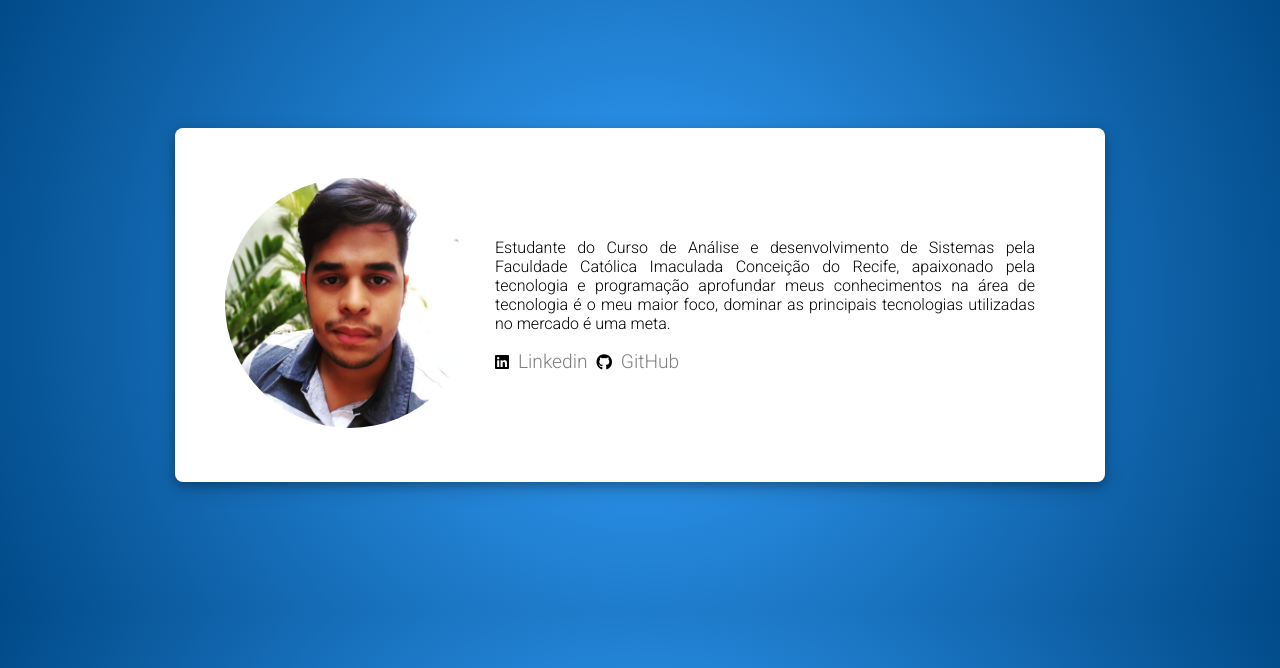
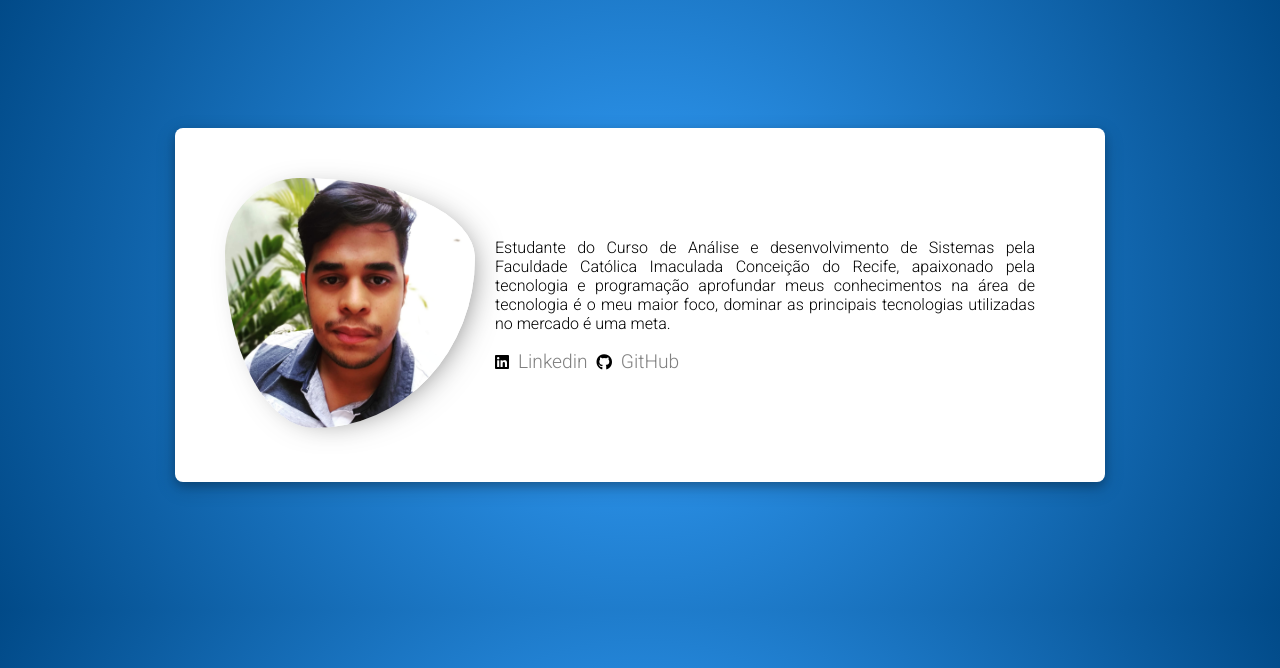
Before and after one commit to samuelikz/samuelikz, a PHP site: page / in a window 1280 px wide. Shown: the top 668 px of the page. Run offline with PHP 8.4, Linux system fonts and the light colour scheme; some libraries are stand-ins or nearby versions.

Commit message:
Update layout.css

```diff
--- a/assets/css/layout.css
+++ b/assets/css/layout.css
@@ -26,10 +26,14 @@ body {
 }
 
 div.image img {
-  border-radius: 50%;
-  width: 250px;
-  height: 250px;
+    border-radius: 30% 70% 64% 36% / 30% 32% 68% 70%;
+    width: 250px;
+    height: 250px;
+    -webkit-box-shadow: 9px 4px 35px -18px rgb(0 0 0 / 75%);
+    -moz-box-shadow: 9px 4px 35px -18px rgba(0,0,0,0.75);
+    box-shadow: 9px 4px 35px -18px rgb(0 0 0 / 75%);
 }
+
 div.texto {
   padding: 20px;
   text-align: justify;
```
